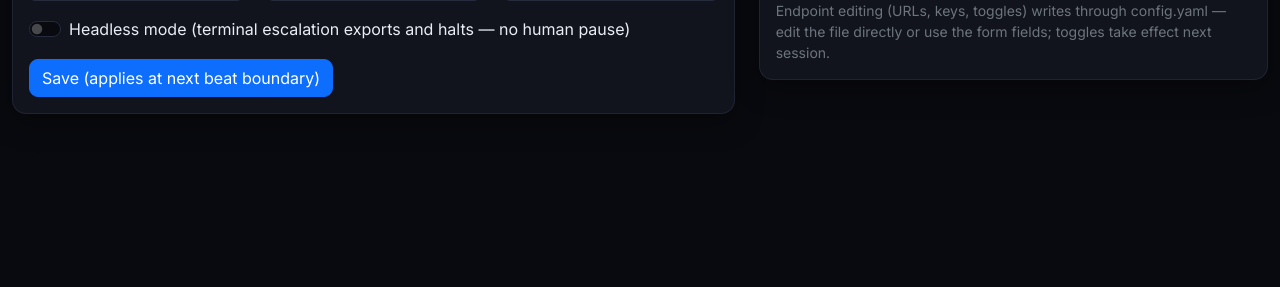
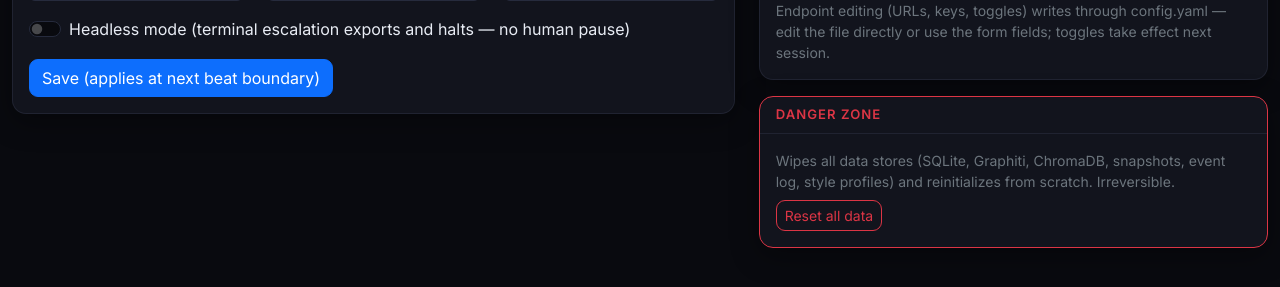
Before and after one commit to AjaxAcheles/FictionWriter, a Python web app: template templates/settings.html in a window 1280 px wide. Shown: the part 352-639 px from the top of the page. Run offline with Jinja, Linux system fonts and the light colour scheme; the template is opened without the code that fills it, so the values that code supplies are empty.

Commit message:
added database reset button

```diff
--- a/templates/settings.html
+++ b/templates/settings.html
@@ -74,6 +74,16 @@
           config.yaml — edit the file directly or use the form fields; toggles take effect next session.</p>
       </div>
     </div>
+
+    <div class="card mt-3 border-danger">
+      <div class="card-header text-danger">Danger Zone</div>
+      <div class="card-body">
+        <p class="small text-secondary mb-2">Wipes all data stores (SQLite, Graphiti, ChromaDB,
+          snapshots, event log, style profiles) and reinitializes from scratch. Irreversible.</p>
+        <button class="btn btn-outline-danger btn-sm" id="btn-reset-all">Reset all data</button>
+        <span class="text-secondary small ms-2" id="reset-status"></span>
+      </div>
+    </div>
   </div>
 </div>
 {% endblock %}
@@ -100,6 +110,30 @@
   }
 });
 
+document.getElementById('btn-reset-all').addEventListener('click', async () => {
+  if (!confirm('Reset ALL data? This deletes the manuscript, snapshots, characters, and style profiles permanently.')) return;
+  const btn = document.getElementById('btn-reset-all');
+  const status = document.getElementById('reset-status');
+  btn.disabled = true;
+  status.textContent = 'Resetting…';
+  try {
+    const res = await fetch('/control/reset', {method: 'POST'});
+    const data = await res.json().catch(() => ({}));
+    if (res.ok && data.status === 'reset_complete') {
+      status.textContent = 'Done — all stores cleared.';
+      window.fwToast('Reset complete.', 'info');
+    } else {
+      status.textContent = data.message || `HTTP ${res.status}`;
+      window.fwToast(`Reset failed: ${data.message || res.status}`, 'error', 8000);
+      btn.disabled = false;
+    }
+  } catch (err) {
+    status.textContent = err.message;
+    window.fwToast(`Reset failed: ${err.message}`, 'error', 8000);
+    btn.disabled = false;
+  }
+});
+
 document.getElementById('btn-test-endpoints')?.addEventListener('click', async () => {
   let data;
   try {
```
Also changed, not shown: data/chroma/chroma.sqlite3.
